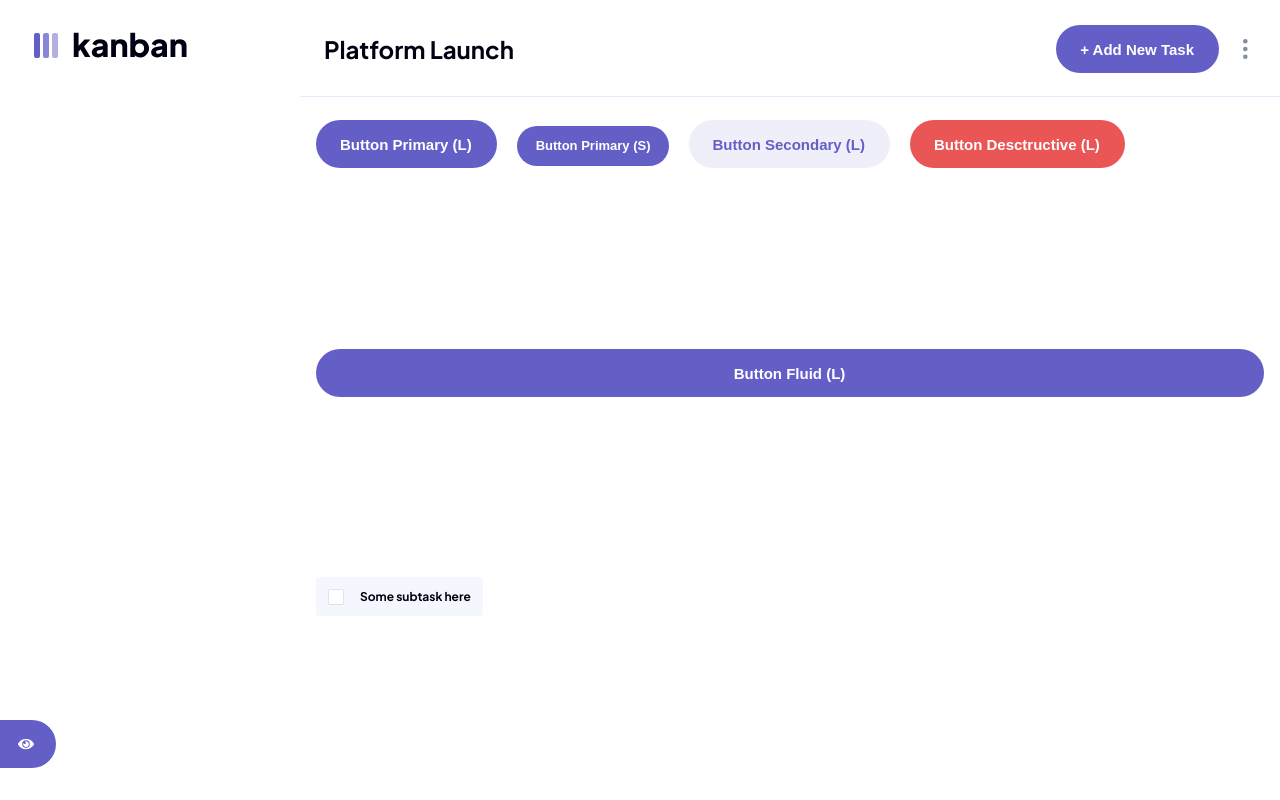
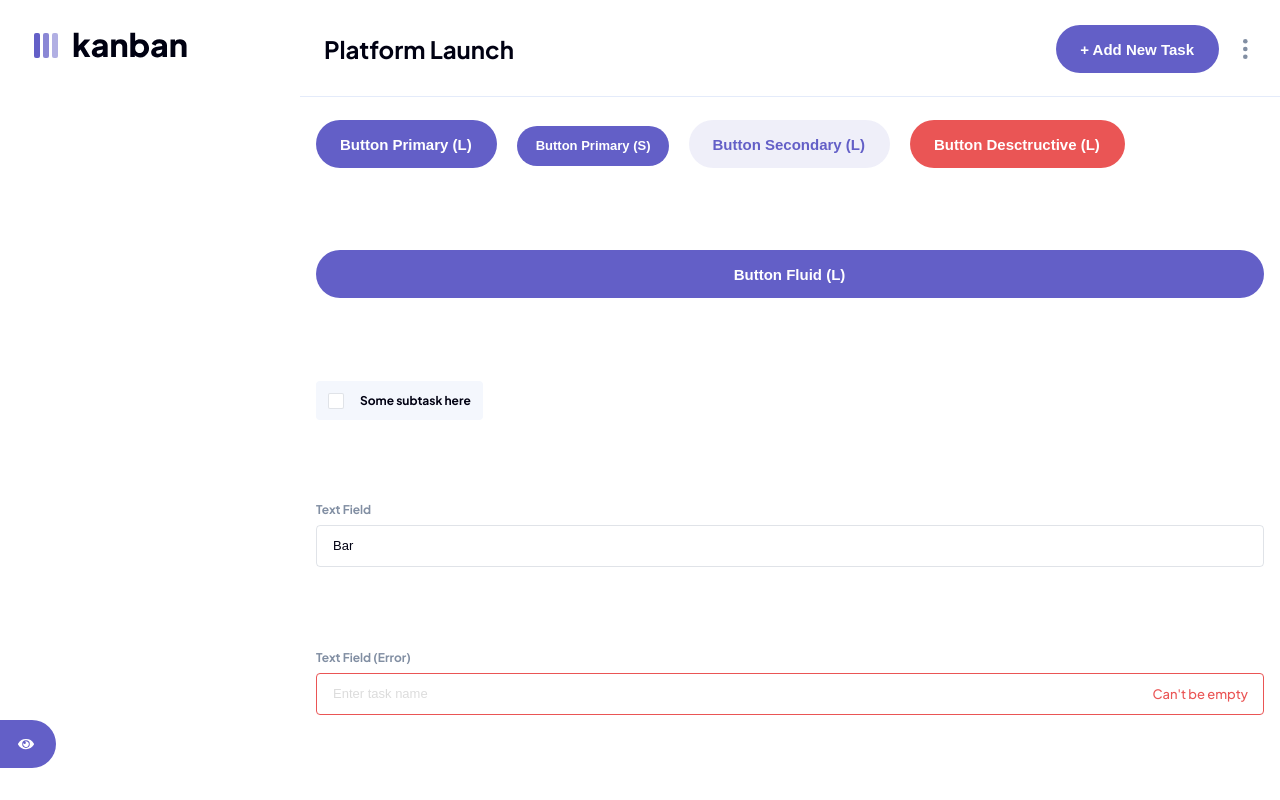
Before and after one commit to juandadev/kanban-board, a React (Create React App) app: page / in a window 1280 px wide. Built offline with nearby package versions, Linux system fonts and the light colour scheme.

Commit message:
Text field component

```diff
--- a/src/App/App.jsx
+++ b/src/App/App.jsx
@@ -3,6 +3,7 @@ import Button from '../components/Button/Button';
 import Header from '../components/Header';
 import Navbar from '../components/Navbar';
 import Subtask from '../components/Subtask/Subtask';
+import TextField from '../components/TextField/TextField';
 import { context } from '../context';
 import s from './App.module.scss';
 
@@ -32,6 +33,8 @@ function App() {
             Button Fluid (L)
           </Button>
           <Subtask>Some subtask here</Subtask>
+          <TextField placeholder="Enter task name" label="Text Field" value="Bar" />
+          <TextField placeholder="Enter task name" label="Text Field (Error)" error />
         </main>
       </div>
     </div>
--- a/src/components/Subtask/Subtask.module.scss
+++ b/src/components/Subtask/Subtask.module.scss
@@ -48,7 +48,7 @@
   height: 1.6rem;
   width: 1.6rem;
   background: var(--container-1-color);
-  border: 1px solid rgba(130, 143, 163, 0.248914);
+  border: 1px solid var(--input-border-color);
   border-radius: 0.2rem;
   transition: background 0.3s ease-in-out;
 }
--- /dev/null
+++ b/src/components/TextField/TextField.jsx
@@ -0,0 +1,74 @@
+import React, { useEffect, useState } from 'react';
+import PropTypes from 'prop-types';
+import s from './TextField.module.scss';
+
+export default function TextField(props) {
+  const {
+    containerClassName,
+    fieldClassName,
+    placeholder,
+    error,
+    helperText,
+    label,
+    value,
+    onChange
+  } = props;
+  const [fieldValue, setFieldValue] = useState();
+
+  useEffect(() => {
+    if (value && value !== '') {
+      setFieldValue(value);
+    }
+  }, []);
+
+  const handleChange = (event) => {
+    const inputValue = event?.target?.value;
+
+    setFieldValue(inputValue);
+
+    if (onChange && typeof onChange === 'function') {
+      onChange(inputValue);
+    }
+  };
+
+  return (
+    <label htmlFor="textField" className={`${s.container} ${containerClassName}`}>
+      {label && label !== '' && <p className={s.label}>{label}</p>}
+      <input
+        id="textField"
+        type="text"
+        value={fieldValue}
+        onChange={handleChange}
+        className={`${fieldClassName} ${s.field} ${error && s.error}`}
+        placeholder={placeholder}
+      />
+      {((helperText && helperText !== '') || error) && (
+        <span className={`${s.helperText} ${error && s.textError}`}>
+          {error ? "Can't be empty" : helperText}
+        </span>
+      )}
+    </label>
+  );
+}
+
+TextField.propTypes = {
+  fieldClassName: PropTypes.string,
+  containerClassName: PropTypes.string,
+  placeholder: PropTypes.string,
+  error: PropTypes.bool,
+  helperText: PropTypes.string,
+  label: PropTypes.string,
+  value: PropTypes.string,
+  onChange: PropTypes.func
+};
+
+TextField.defaultProps = {
+  fieldClassName: null,
+  containerClassName: null,
+  placeholder: '',
+  error: false,
+  helperText: null,
+  label: null,
+  value: '',
+  onChange: null
+};
--- /dev/null
+++ b/src/components/TextField/TextField.module.scss
@@ -0,0 +1,50 @@
+.container {
+  position: relative;
+  width: 100%;
+}
+
+.field {
+  width: 100%;
+  padding: 0.8rem 1.6rem 0.9rem 1.6rem;
+  background-color: transparent;
+  border: 1px solid var(--input-border-color);
+  border-radius: 0.4rem;
+  color: var(--primary-text);
+  font-weight: 500;
+  font-size: 1.3rem;
+  line-height: 2.3rem;
+
+  &::placeholder {
+    opacity: 0.25;
+  }
+
+  &.error {
+    padding-right: 12.9rem;
+  }
+}
+
+.label {
+  margin: 0;
+  margin-bottom: 0.8rem;
+  color: var(--label-color);
+  font-weight: 700;
+  font-size: 1.2rem;
+  line-height: 1.5rem;
+}
+
+.helperText {
+  position: absolute;
+  bottom: 0.9rem;
+  right: 1.6rem;
+  font-weight: 500;
+  font-size: 1.3rem;
+  line-height: 2.3rem;
+}
+
+.error {
+  border-color: var(--red);
+}
+
+.textError {
+  color: var(--red);
+}
--- a/src/index.css
+++ b/src/index.css
@@ -9,6 +9,7 @@
   --black: #000112;
   --lines-light: #E4EBFA;
   --lines-dark: #3E3F4E;
+  --input-border-color: rgba(130, 143, 163, 0.25);
 
   --main-purple: #635FC7;
   --hover-purple-1: rgba(98, 95, 199, 0.10);
@@ -55,6 +56,7 @@ body {
   --hover-state: var(--hover-purple-1);
   --secondary-btn: rgba(99, 95, 199, 0.1);
   --secondary-btn-hover: rgba(99, 95, 199, 0.25);
+  --label-color: var(--medium-grey);
   background-color: var(--container-1-color);
   color: var(--primary-text);
   transition: background 0.3s ease-in-out;
@@ -70,6 +72,7 @@ body {
   --hover-state: var(--white);
   --secondary-btn: var(--white);
   --secondary-btn-hover: var(--white);
+  --label-color: var(--white);
 }
 
 @media (min-width: 576px) {
```
